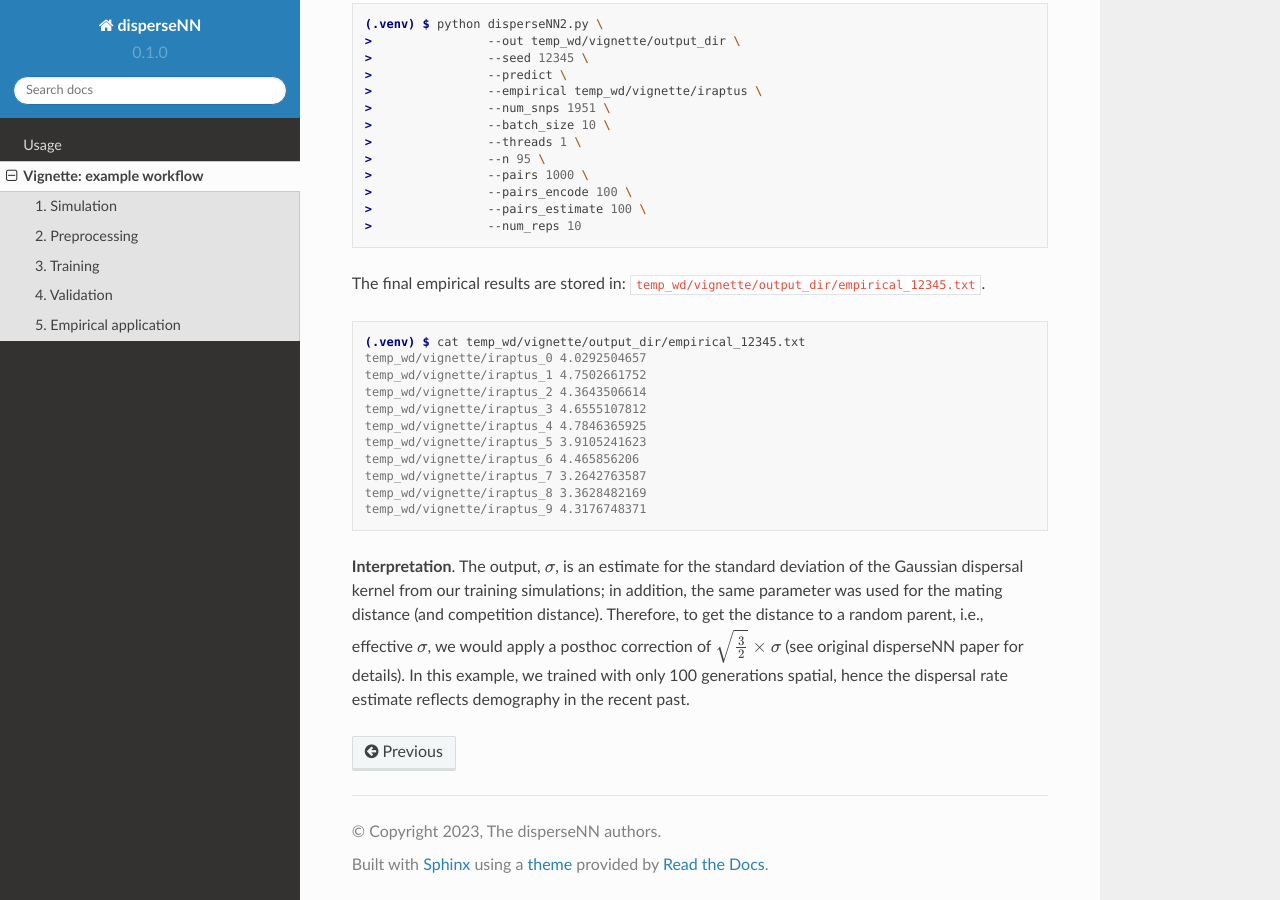
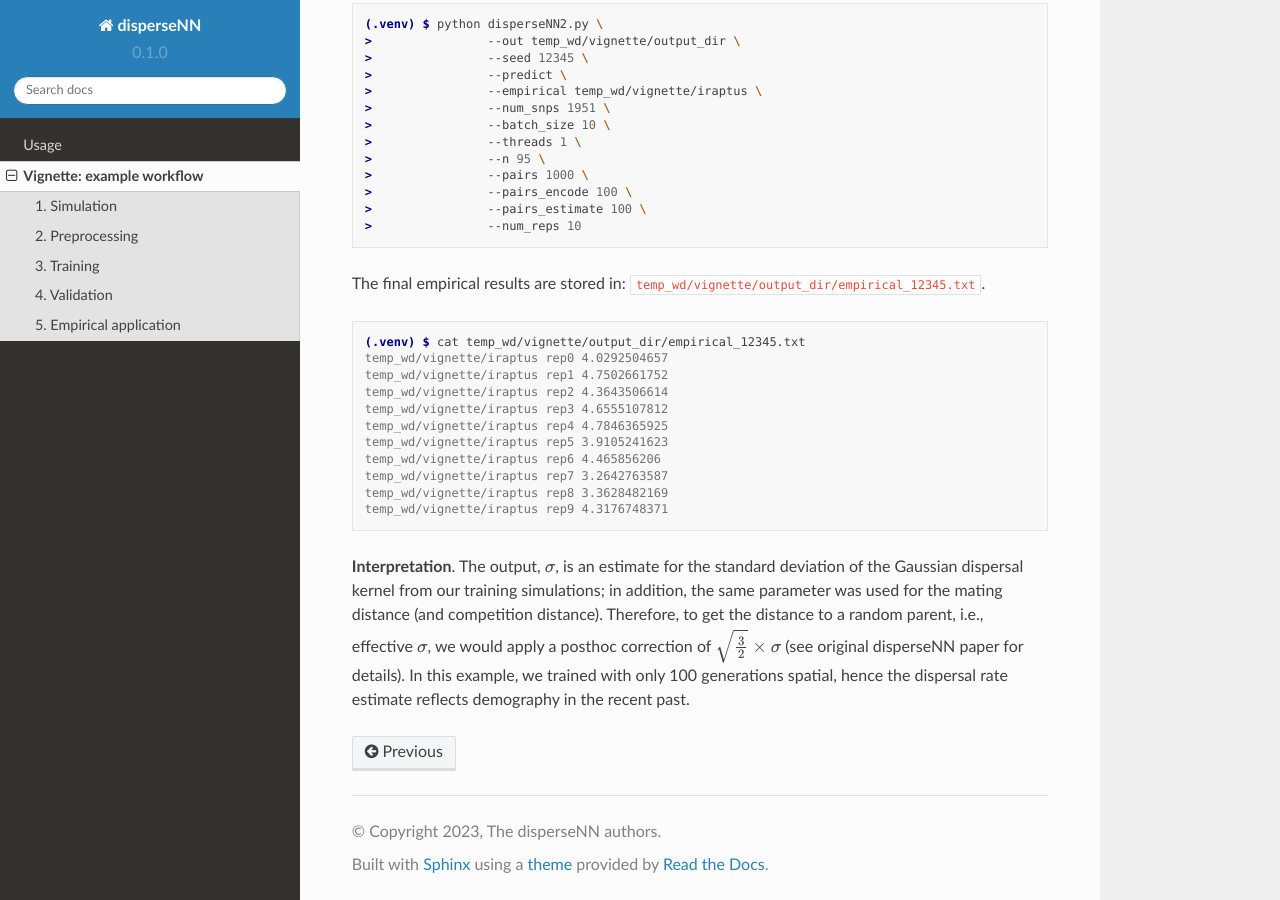
Before and after one commit to kr-colab/disperseNN2, a Sphinx documentation site: the page built from docs/source/vignette.rst, in a window 1280 px wide and 900 px high, scrolled down 5073 px. Built offline with Sphinx 7.4.7 and the Read the Docs theme 2.0.0, drawn with Linux system fonts in a browser that asks for light colours.

```diff
--- a/docs/source/vignette.rst
+++ b/docs/source/vignette.rst
@@ -283,16 +283,16 @@ The final empirical results are stored in: ``temp_wd/vignette/output_dir/empiric
 .. code-block:: console
 
 		(.venv) $ cat temp_wd/vignette/output_dir/empirical_12345.txt
-		temp_wd/vignette/iraptus_0 4.0292504657
-		temp_wd/vignette/iraptus_1 4.7502661752
-		temp_wd/vignette/iraptus_2 4.3643506614
-		temp_wd/vignette/iraptus_3 4.6555107812
-		temp_wd/vignette/iraptus_4 4.7846365925
-		temp_wd/vignette/iraptus_5 3.9105241623
-		temp_wd/vignette/iraptus_6 4.465856206
-		temp_wd/vignette/iraptus_7 3.2642763587
-		temp_wd/vignette/iraptus_8 3.3628482169
-		temp_wd/vignette/iraptus_9 4.3176748371
+		temp_wd/vignette/iraptus rep0 4.0292504657
+		temp_wd/vignette/iraptus rep1 4.7502661752
+		temp_wd/vignette/iraptus rep2 4.3643506614
+		temp_wd/vignette/iraptus rep3 4.6555107812
+		temp_wd/vignette/iraptus rep4 4.7846365925
+		temp_wd/vignette/iraptus rep5 3.9105241623
+		temp_wd/vignette/iraptus rep6 4.465856206
+		temp_wd/vignette/iraptus rep7 3.2642763587
+		temp_wd/vignette/iraptus rep8 3.3628482169
+		temp_wd/vignette/iraptus rep9 4.3176748371
 
 
 
```
Also changed, not shown: disperseNN2.py (+15 -25 lines), docs/source/usage.rst (+5 -5 lines).
